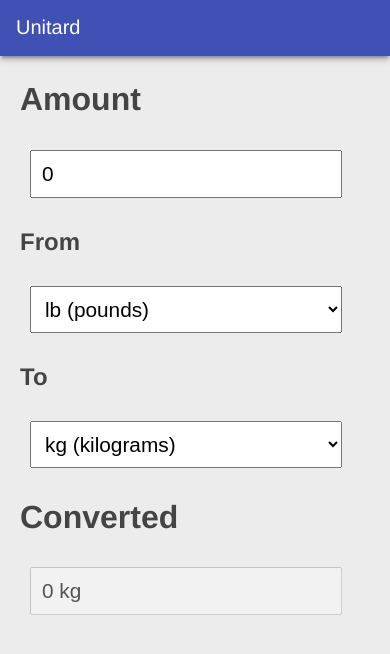
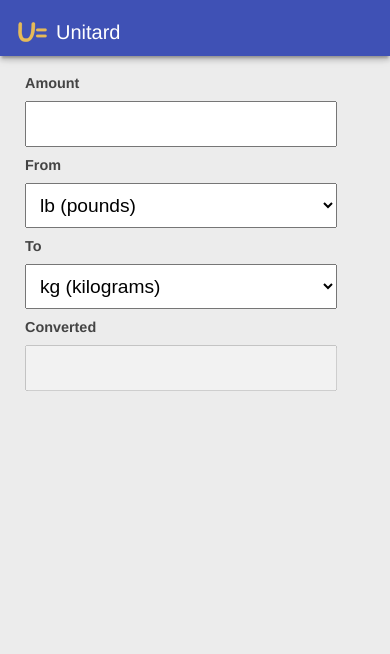
Before and after one commit to roryok/unitard, a plain HTML site: page index.html in a window 390 px wide. Drawn offline with Linux system fonts and the light colour scheme.

Commit message:
fix title add icon to title make fit on a smaller mobile screen change input type to number

```diff
--- a/index.html
+++ b/index.html
@@ -21,7 +21,7 @@
   <meta http-equiv="X-UA-Compatible" content="IE=edge">
   <!-- <link rel="canonical" href="https://weather-pwa-sample.firebaseapp.com/final/"> -->
   <meta name="viewport" content="width=device-width, initial-scale=1.0">
-  <title>Convert My Unit</title>
+  <title>Unitard</title>
   <link rel="stylesheet" type="text/css" href="styles/inline.css">
 
   <!-- TODO add manifest here -->
@@ -39,16 +39,21 @@
             font-size: 1em;
         }
 
+		h1 {
+			font-size: 0.9em;
+			margin: 5px;
+		}
+
         .main {
-            margin-top: 40px;
+            margin-top: 50px;
             padding: 20px;
         }
 
         input, option, select {
             padding: 10px;
-            margin: 10px;
+            margin: 5px;
             width: 80vw;
-            font-size: 1.3em;
+            font-size: 1.2em;
         }
 
     </style>
@@ -56,15 +61,19 @@
 <body>
 
   <header class="header">
-    <h1 class="header__title">Unitard</h1>
+    <h1 class="header__title">
+		<img src="images/icons/icon-32x32.png" />
+		<span style="display: block; margin-top: -32px; margin-left: 40px;">Unitard</span>
+	</h1>
     <button id="butRefresh" class="headerButton" aria-label="Refresh"></button>
     <button id="butAdd" class="headerButton" aria-label="Add"></button>
   </header>
 
   <main class="main">
+
       <h1>Amount</h1>
-      <input type="text" name="amount" class="amount" />
-      <h2>From</h2>
+      <input type="number" name="amount" class="amount" />
+      <h1>From</h1>
       <select class="unitselector from">
           <optgroup label="Weight">
               <option value="lb">lb (pounds)</option>
@@ -84,7 +93,7 @@
               <option value="mm">mm (milimetres)</option>
           </optgroup>
       </select>
-      <h2>To</h2>
+      <h1>To</h1>
       <select class="unitselector to">
           <optgroup label="Weight">
               <option value="kg">kg (kilograms)</option>
@@ -142,8 +151,8 @@
             // set vars, load defaults of vars
             window.from = localStorage.getItem('from') || $($(".from option")[0]).val();
             window.to = localStorage.getItem('to') || $($(".to option")[0]).val();
-            window.lastAmount = localStorage.getItem('lastAmount') || 0;
-            window.lastConverted = localStorage.getItem('lastConverted') || "0 " + window.to;
+            window.lastAmount = localStorage.getItem('lastAmount');
+            window.lastConverted = localStorage.getItem('lastConverted') || window.lastAmount > 0 ? window.lastAmount + window.to : "";
 
             // set options on select elements
             $(".from").val(window.from);
```
